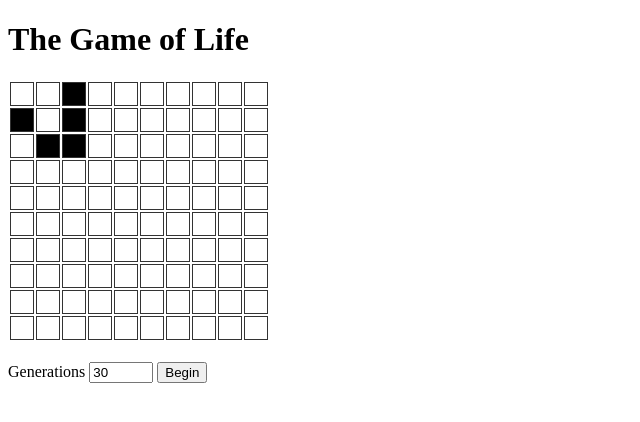
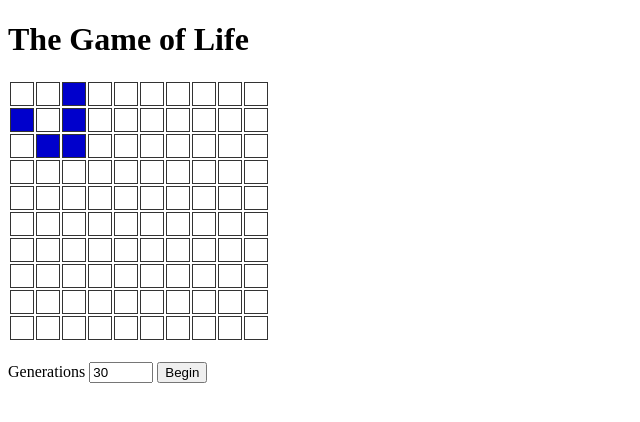
Before and after one commit to Link759/Game-of-Life, a plain HTML site: page index.html in a window 1280 px wide. Shown: the whole page, without its empty margins (0-640 px from the left). Drawn offline with Linux system fonts and the light colour scheme.

Commit message:
changed the alive color

```diff
--- a/css/theme.css
+++ b/css/theme.css
@@ -6,7 +6,7 @@
 }
 
 #gameBoard tr td.alive {
-    background-color: #000f;
+    background-color: #00c;
 }
 
 .commands {
```
